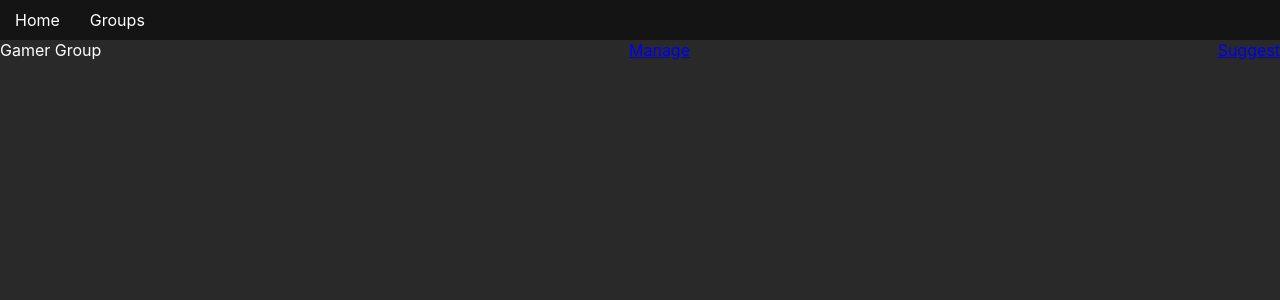
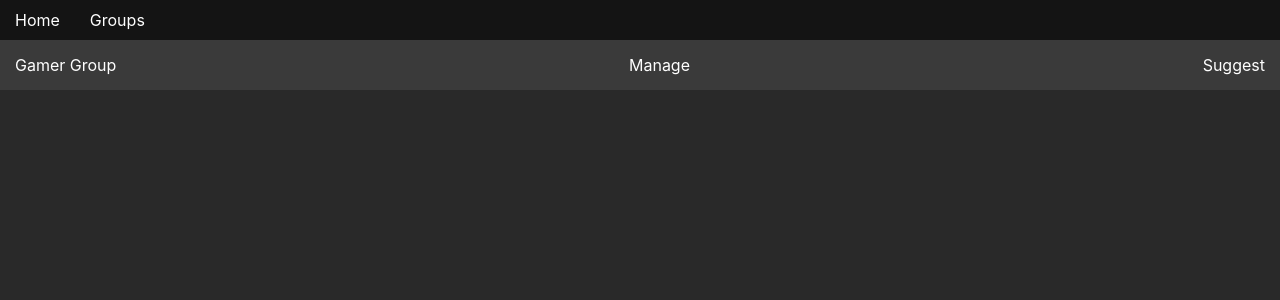
Before and after one commit to tylercchase/movie-night-manager, a React (Create React App) app in the folder frontend/: page /groups in a window 1280 px wide. Shown: the top 300 px of the page. Built offline with nearby package versions, Linux system fonts and the light colour scheme.

Commit message:
Group styling

```diff
--- a/frontend/src/routes/Groups.css
+++ b/frontend/src/routes/Groups.css
@@ -2,4 +2,10 @@
     width: 100%;
     display: flex;
     justify-content: space-between;
+    height: 50px;
+    align-items: center;
+    background: #3a3a3a;
 }
+.row * {
+    margin: 15px;
+}
--- a/frontend/src/routes/Groups.tsx
+++ b/frontend/src/routes/Groups.tsx
@@ -5,9 +5,9 @@ export default function Groups() {
     return (
         <div>
             <div className="row">
-                Gamer Group
-                <Link to="/groups/gamer/manage">Manage</Link>
-                <Link to="/groups/gamer">Suggest</Link>
+                <span>Gamer Group</span>
+                <Link to="/groups/gamer/manage" className="link">Manage</Link>
+                <Link to="/groups/gamer" className="link">Suggest</Link>
             </div>
         </div>
     )
```
